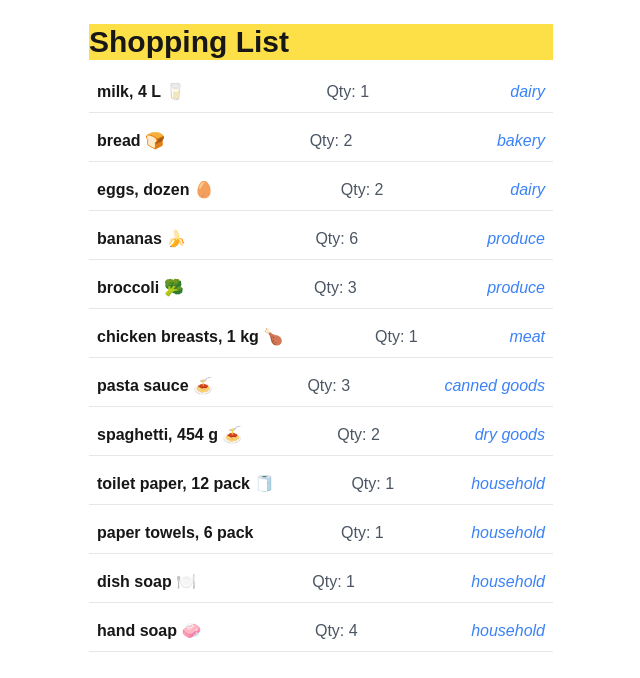
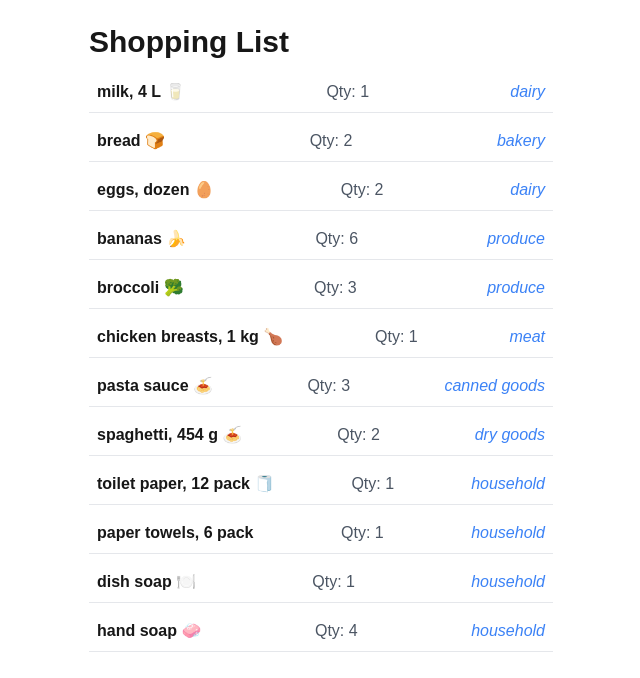
Before and after one commit to SomoADE/cprg306-assignments, a Next.js app: page /week-3 in a window 1280 px wide. Shown: the top 678 px of the page, without its empty margins (319-959 px from the left). Built offline with nearby package versions, Linux system fonts and the light colour scheme.

Commit message:
week-3 start

```diff
--- a/app/week-3/page.js
+++ b/app/week-3/page.js
@@ -3,7 +3,7 @@ import ItemList from "./item-list";
 const Page = () => {
     return (
         <main className="max-w-lg mx-auto p-6">
-            <h1 className="text-3xl bg-yellow-300 font-bold text-left  mb-3">Shopping List</h1>
+            <h1 className="text-3xl  font-bold text-left  mb-3">Shopping List</h1>
             <ItemList />
         </main>
 
```
